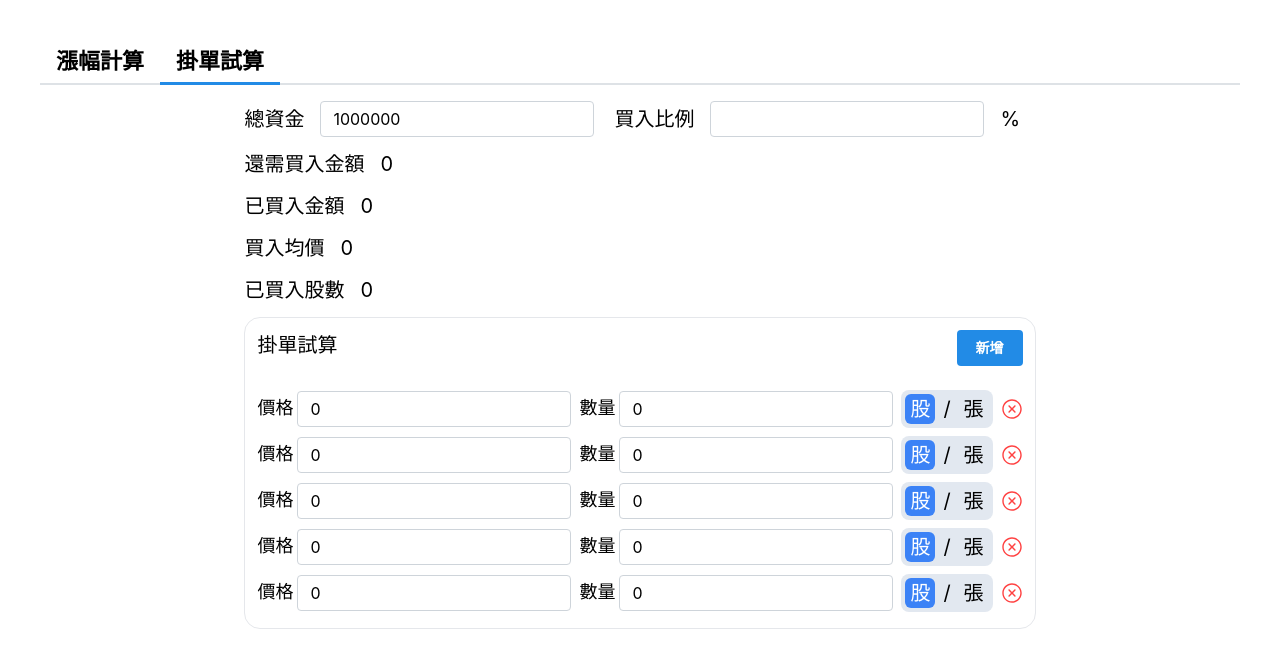
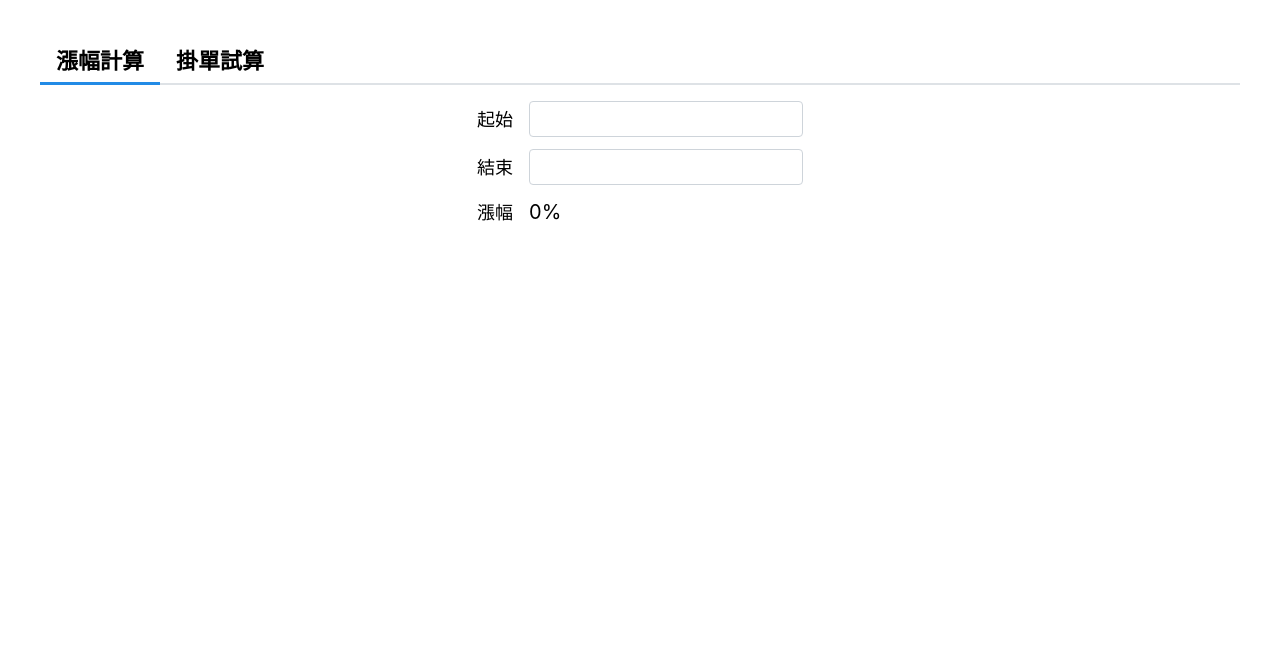
Before and after one commit to tdksr0505/stock-calculator, a React (Vite) app: page / in a window 1280 px wide. Shown: the top 668 px of the page. Built offline with nearby package versions, Linux system fonts and the light colour scheme.

Commit message:
feat: default tab設為increase

```diff
--- a/src/App.tsx
+++ b/src/App.tsx
@@ -7,7 +7,7 @@ function App() {
     <>
       <div className="p-10">
         <Tabs
-          defaultValue={TabType.TrailCalculate}
+          defaultValue={TabType.Increase}
           classNames={{
             tab: 'border-b-[3px]',
             tabLabel: 'text-[22px] font-semibold',
```
